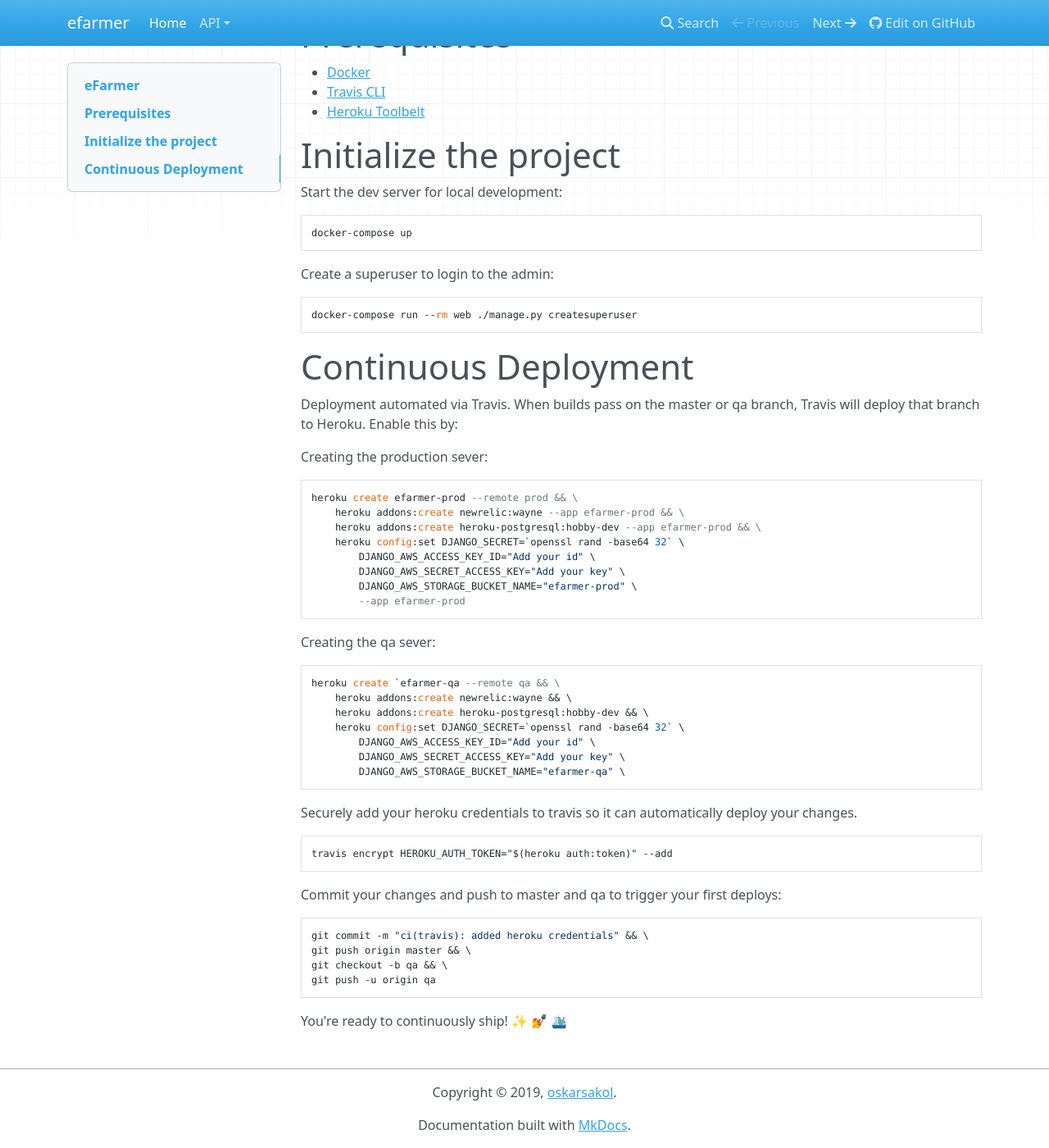
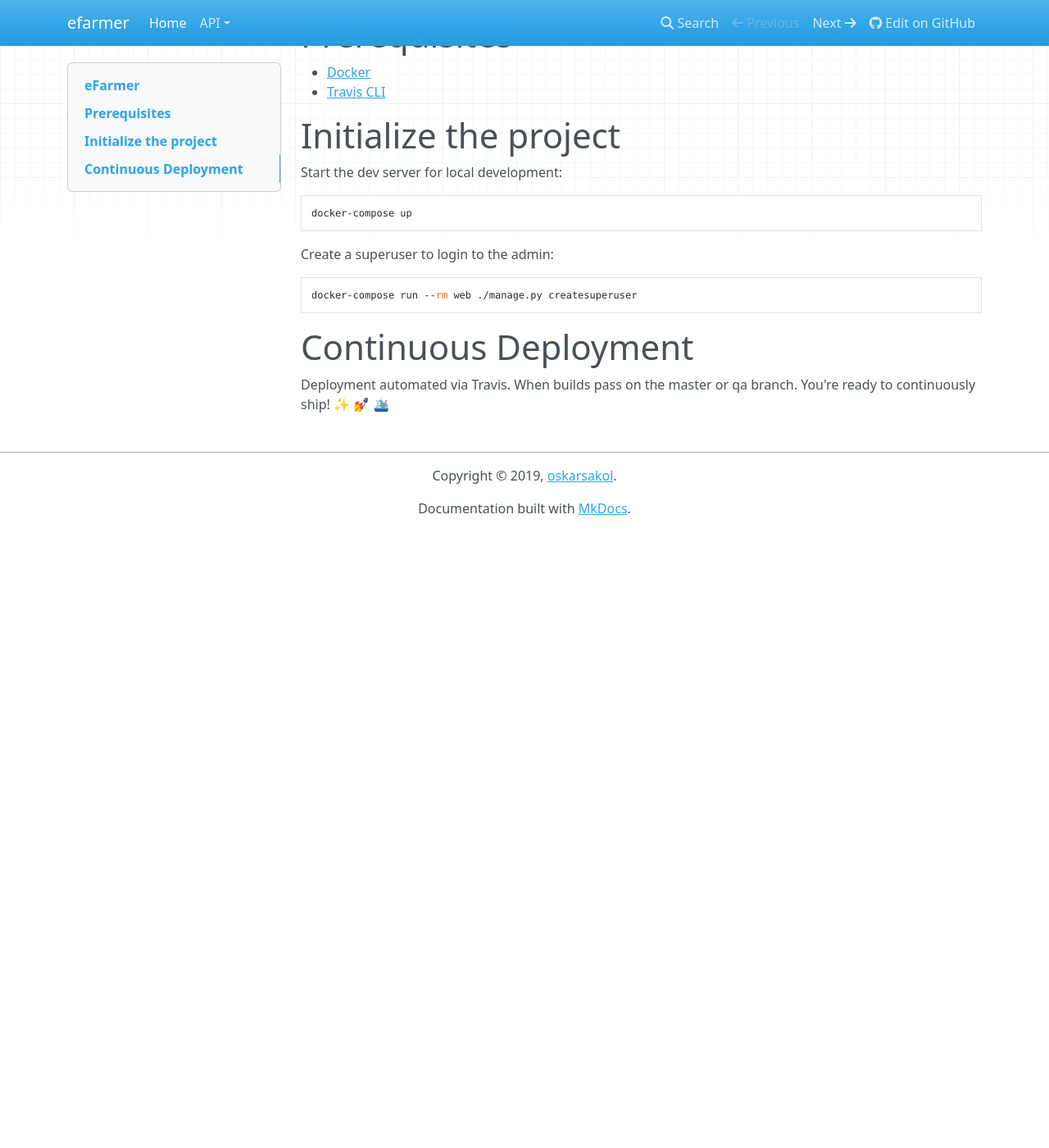
Before and after one commit to oskarsakol/eFarmer, an MkDocs documentation site: the page built from docs/index.md, in a window 1280 px wide and 1400 px high, scrolled down 253 px. Shown: the whole window at 82% size. Built offline with MkDocs 1.6.1, drawn with Linux system fonts in a browser that asks for light colours; nearby versions of some CDN libraries; after the commit the page ends 901 px from its top, so only the background shows below that.

Commit message:
Update index.md

````diff
--- a/docs/index.md
+++ b/docs/index.md
@@ -9,7 +8,6 @@ Api for farmer sales market. Check out the project's [documentation](http://oska
 
 - [Docker](https://docs.docker.com/docker-for-mac/install/)
 - [Travis CLI](http://blog.travis-ci.com/2013-01-14-new-client/)
-- [Heroku Toolbelt](https://toolbelt.heroku.com/)
 
 # Initialize the project
 
@@ -28,45 +26,5 @@ docker-compose run --rm web ./manage.py createsuperuser
 
 # Continuous Deployment
 
-Deployment automated via Travis. When builds pass on the master or qa branch, Travis will deploy that branch to Heroku. Enable this by:
-
-Creating the production sever:
-
-```
-heroku create efarmer-prod --remote prod && \
-    heroku addons:create newrelic:wayne --app efarmer-prod && \
-    heroku addons:create heroku-postgresql:hobby-dev --app efarmer-prod && \
-    heroku config:set DJANGO_SECRET=`openssl rand -base64 32` \
-        DJANGO_AWS_ACCESS_KEY_ID="Add your id" \
-        DJANGO_AWS_SECRET_ACCESS_KEY="Add your key" \
-        DJANGO_AWS_STORAGE_BUCKET_NAME="efarmer-prod" \
-        --app efarmer-prod
-```
-
-Creating the qa sever:
-
-```
-heroku create `efarmer-qa --remote qa && \
-    heroku addons:create newrelic:wayne && \
-    heroku addons:create heroku-postgresql:hobby-dev && \
-    heroku config:set DJANGO_SECRET=`openssl rand -base64 32` \
-        DJANGO_AWS_ACCESS_KEY_ID="Add your id" \
-        DJANGO_AWS_SECRET_ACCESS_KEY="Add your key" \
-        DJANGO_AWS_STORAGE_BUCKET_NAME="efarmer-qa" \
-```
-
-Securely add your heroku credentials to travis so it can automatically deploy your changes.
-
-```bash
-travis encrypt HEROKU_AUTH_TOKEN="$(heroku auth:token)" --add
-```
-
-Commit your changes and push to master and qa to trigger your first deploys:
-
-```bash
-git commit -m "ci(travis): added heroku credentials" && \
-git push origin master && \
-git checkout -b qa && \
-git push -u origin qa
-```
+Deployment automated via Travis. When builds pass on the master or qa branch.
 You're ready to continuously ship! ✨ 💅 🛳
````
Also changed, not shown: other parts of docs/index.md (+0 -1 lines).
